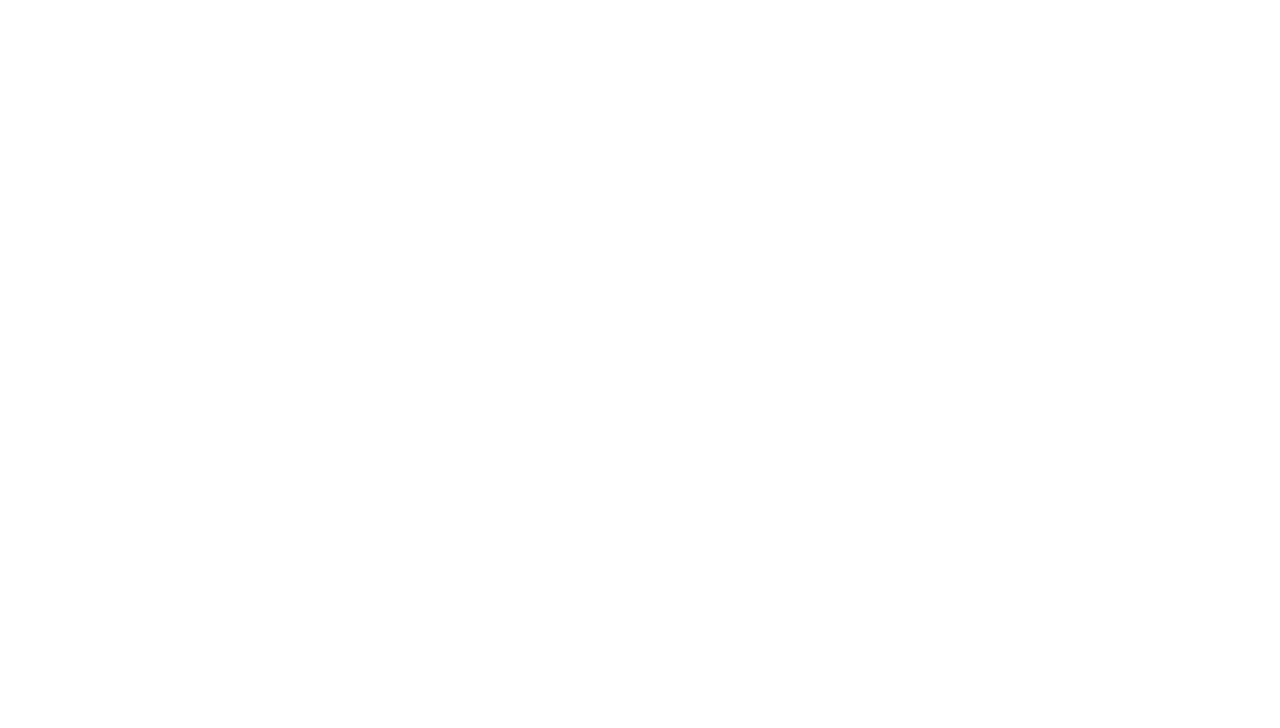
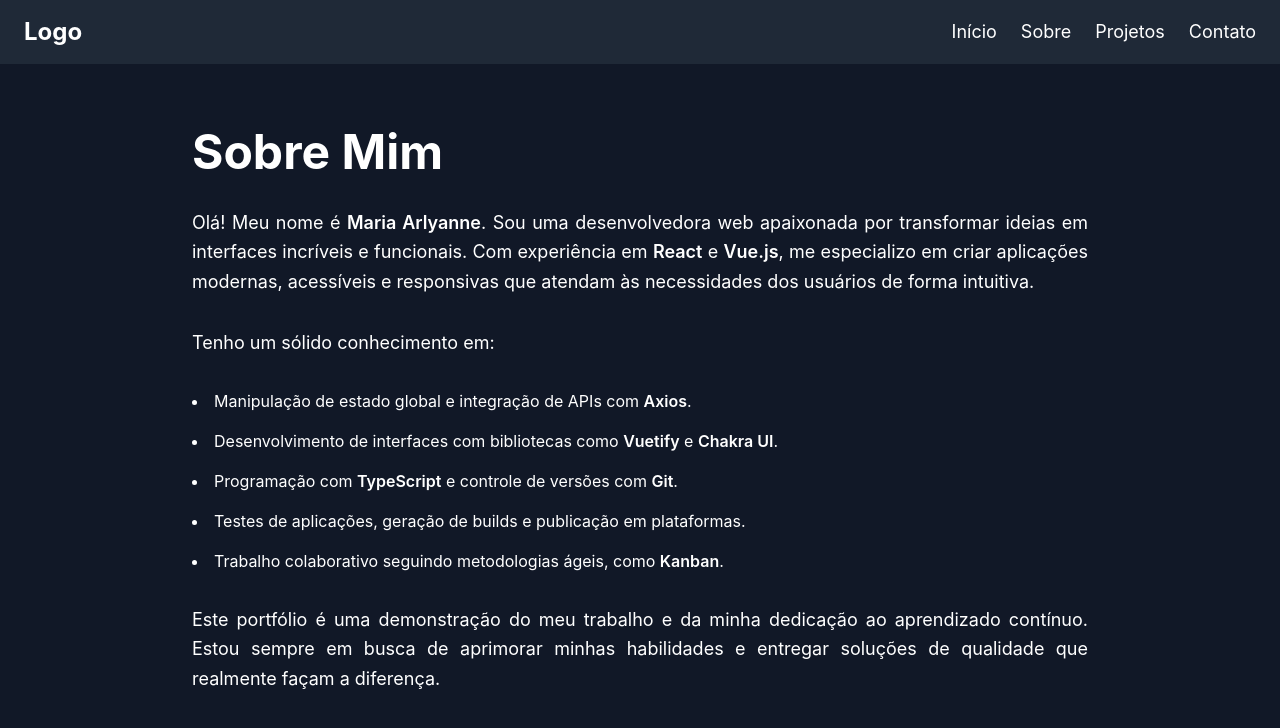
Before and after one commit to arlyanne/portfolio, a React (Create React App) app: page /about in a window 1280 px wide. Before the commit this address had no page. Shown: the top 728 px of the page. Built offline with nearby package versions, Linux system fonts and the light colour scheme.

Commit message:
Criação tela de Sobre

```diff
--- a/src/App.tsx
+++ b/src/App.tsx
@@ -1,6 +1,7 @@
 import React from "react";
 import { BrowserRouter as Router, Routes, Route } from "react-router-dom";
 import Home from "./pages/Home";
+import About from "./pages/About";
 
 
 
@@ -10,6 +11,7 @@ export default function App() {
     <Router>
       <Routes>
         <Route path="/" element={<Home />} />
+        <Route path="/about" element={<About/>}/>
       </Routes>
     </Router>
   )
--- a/src/components/Avatar/Avatar.module.css
+++ b/src/components/Avatar/Avatar.module.css
@@ -1,6 +1,6 @@
 .avatar-container {
-    width: 120px; /* Ajuste o tamanho conforme necessário */
-    height: 120px;
+    width: 210px; /* Ajuste o tamanho conforme necessário */
+    height: 210px;
     background: linear-gradient(45deg, #ff6ec4, #7873f5); /* Gradiente */
     border-radius: 50%; /* Torna o contorno circular */
     display: flex;
--- a/src/components/Hero/Hero.tsx
+++ b/src/components/Hero/Hero.tsx
@@ -44,7 +44,7 @@ export default function Hero() {
           transition={{ duration: 1, delay: 0.5, ease: "easeOut" }}
           variants={imageVariants}
         >
-          <Avatar imageUrl="profile.jpg" altText="Foto de Maria Arlyanne" />
+          <Avatar imageUrl="profile.jpg" altText="" />
         </motion.div>
       </div>
     </section>
--- /dev/null
+++ b/src/pages/About.tsx
@@ -0,0 +1,32 @@
+import NavBar from "../components/NavBar/NavBar";
+
+export default function About() {
+    return (
+        <>
+        <NavBar/>
+        <div className="min-h-screen bg-gray-900 text-white flex items-start justify-center pt-16 px-8">
+            <div className="max-w-4xl">
+                <h1 className="text-5xl font-bold mb-8 text-left">Sobre Mim</h1>
+                <p className="text-lg leading-relaxed text-justify mb-8">
+                    Olá! Meu nome é <span className="font-semibold">Maria Arlyanne</span>. Sou uma desenvolvedora web apaixonada por transformar ideias em interfaces incríveis e funcionais.
+                    Com experiência em <span className="font-semibold">React</span> e <span className="font-semibold">Vue.js</span>, me especializo em criar aplicações modernas, acessíveis e responsivas que atendam às necessidades dos usuários de forma intuitiva.
+                </p>
+                <p className="text-lg leading-relaxed text-justify mb-8">
+                    Tenho um sólido conhecimento em:
+                </p>
+                <ul className="list-disc list-inside text-left space-y-4 mb-8">
+                    <li>Manipulação de estado global e integração de APIs com <span className="font-semibold">Axios</span>.</li>
+                    <li>Desenvolvimento de interfaces com bibliotecas como <span className="font-semibold">Vuetify</span> e <span className="font-semibold">Chakra UI</span>.</li>
+                    <li>Programação com <span className="font-semibold">TypeScript</span> e controle de versões com <span className="font-semibold">Git</span>.</li>
+                    <li>Testes de aplicações, geração de builds e publicação em plataformas.</li>
+                    <li>Trabalho colaborativo seguindo metodologias ágeis, como <span className="font-semibold">Kanban</span>.</li>
+                </ul>
+                <p className="text-lg leading-relaxed text-justify">
+                    Este portfólio é uma demonstração do meu trabalho e da minha dedicação ao aprendizado contínuo. Estou sempre em busca de aprimorar minhas habilidades e entregar soluções de qualidade que realmente façam a diferença.
+                </p>
+            </div>
+        </div>
+        </>
+
+    );
+}
```
